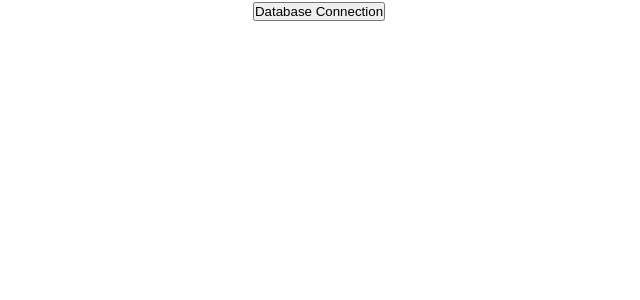
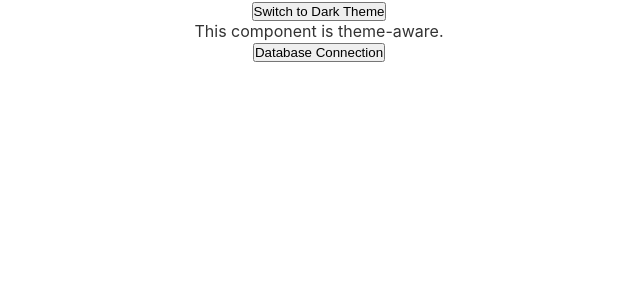
Before and after one commit to diazeddy/pgAdmin, a React (Create React App) app in the folder client/: page / in a window 1280 px wide. Shown: the top 300 px of the page, without its empty margins (321-961 px from the left). Built offline with nearby package versions, Linux system fonts and the light colour scheme.

Commit message:
initialized the functionality of light & Dark theme

```diff
--- a/client/src/App.tsx
+++ b/client/src/App.tsx
@@ -18,6 +18,10 @@ import { TreeItem } from '@mui/x-tree-view/TreeItem';
 import { CRow, CCol, CSmartPagination } from '@coreui/react-pro';
 import Search from './Search';
 import ExportButton from './ExportButton';
+
+import { ThemeProvider } from './Theme/ThemeProvider';
+import ThemeToggle from './Theme/ThemeToggle';
+import ThemeAwareComponent from './Theme/ThemeAwareComponent';
 
 interface QueryResult {
   [key: string]: any;
@@ -112,7 +116,10 @@ const App: React.FC = () => {
 
 
   return (
+    <ThemeProvider>
       <div className="App">
+        <ThemeToggle />
+        <ThemeAwareComponent />
         <button onClick={showModal}>Database Connection</button>
         {show && (
           <div className="modal">
@@ -199,6 +206,7 @@ const App: React.FC = () => {
           </div>
         )}
       </div>
+    </ThemeProvider>
   );
 }
 
--- /dev/null
+++ b/client/src/Theme/ThemeAwareComponent.tsx
@@ -0,0 +1,16 @@
+// Apply the theme to your components:
+
+import React from 'react';
+import { useTheme } from './ThemeProvider';
+
+const ThemeAwareComponent: React.FC = () => {
+  const { theme } = useTheme();
+
+  return (
+    <div style={{ background: theme === 'light' ? '#fff' : '#333', color: theme === 'light' ? '#333' : '#fff' }}>
+      This component is theme-aware.
+    </div>
+  );
+};
+
+export default ThemeAwareComponent;
--- /dev/null
+++ b/client/src/Theme/ThemeProvider.tsx
@@ -0,0 +1,34 @@
+import React, { createContext, useContext, useState } from 'react';
+
+export type Theme = 'light' | 'dark';
+
+interface ThemeContextType {
+  theme: Theme;
+  toggleTheme: () => void;
+}
+
+const ThemeContext = createContext<ThemeContextType>({
+  theme: 'light',
+  toggleTheme: () => {}
+});
+
+export const useTheme = () => useContext(ThemeContext);
+
+interface ThemeProviderProps {
+  children: React.ReactNode;
+}
+
+export const ThemeProvider: React.FC<ThemeProviderProps> = ({ children }) => {
+  const [theme, setTheme] = useState<Theme>('light');
+
+  const toggleTheme = () => {
+    setTheme(prevTheme => (prevTheme === 'light' ? 'dark' : 'light'));
+    // Optionally, you can save the theme preference to the backend here
+  };
+
+  return (
+    <ThemeContext.Provider value={{ theme, toggleTheme }}>
+      {children}
+    </ThemeContext.Provider>
+  );
+};
--- /dev/null
+++ b/client/src/Theme/ThemeToggle.tsx
@@ -0,0 +1,14 @@
+import React from 'react';
+import { useTheme } from './ThemeProvider';
+
+const ThemeToggle: React.FC = () => {
+  const { theme, toggleTheme } = useTheme();
+
+  return (
+    <button onClick={toggleTheme}>
+      Switch to {theme === 'light' ? 'Dark' : 'Light'} Theme
+    </button>
+  );
+};
+
+export default ThemeToggle;
```
Lines whose indentation alone changed are shown as unchanged.
